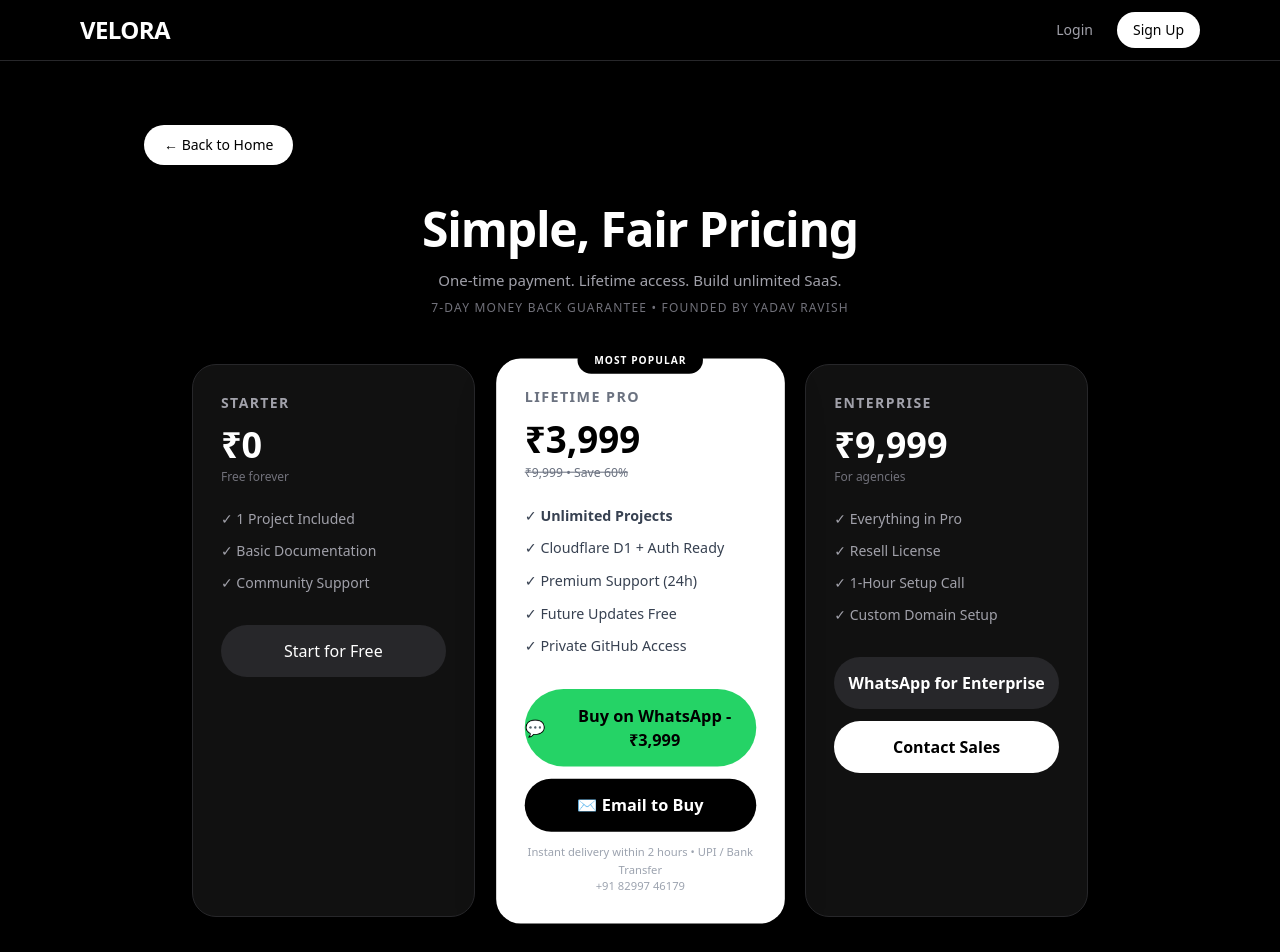
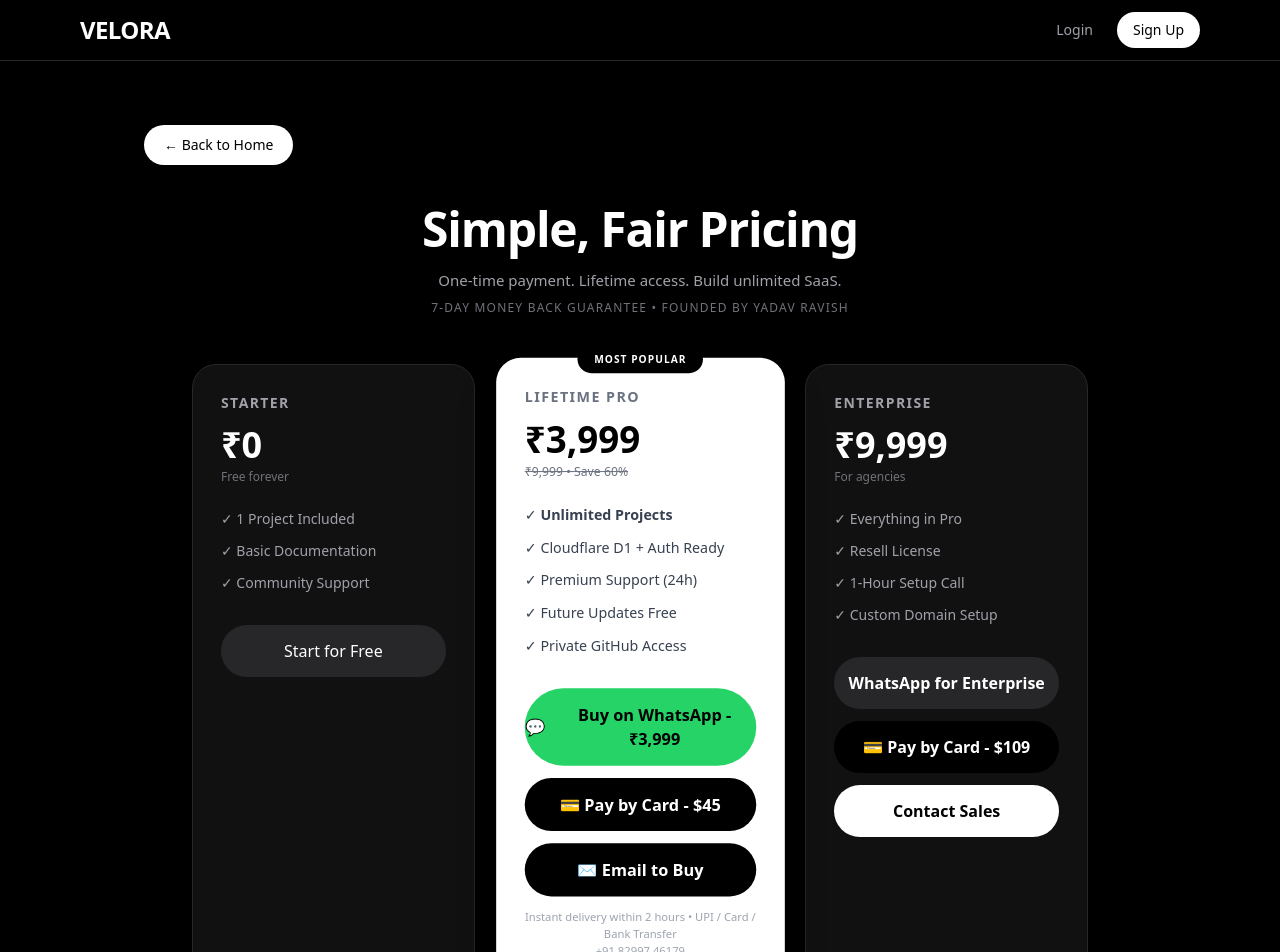
Before and after one commit to Ravs10/saas-starter-kit, a Next.js app: page /pricing in a window 1280 px wide. Shown: the top 952 px of the page. Built offline with nearby package versions, Linux system fonts and the light colour scheme.

Commit message:
Integrate Stripe payment options into pricing page

```diff
--- a/app/pricing/page.tsx
+++ b/app/pricing/page.tsx
@@ -1,5 +1,56 @@
-// app/pricing/page.tsx - DIRECT SELL - FINAL WITH WHATSAPP
+// app/pricing/page.tsx - DIRECT SELL + STRIPE - FINAL
+'use client';
+
+import { useState } from 'react';
+
+// --- STRIPE BUY BUTTON ---
+// This button uses buyer's own Stripe keys.
+// Buyer only needs to set NEXT_PUBLIC_STRIPE_PRICE_PRO in .env.local
+function StripeBuyButton({ priceId, label }: { priceId: string; label: string }) {
+  const [loading, setLoading] = useState(false);
+
+  const buy = async () => {
+    if (!priceId) {
+      alert('Stripe Price ID is not configured. Please set it in .env.local');
+      return;
+    }
+    setLoading(true);
+    const email = prompt('Enter your Email for receipt');
+    if (!email) {
+      setLoading(false);
+      return;
+    }
+    try {
+      const res = await fetch('/api/stripe/checkout', {
+        method: 'POST',
+        headers: { 'Content-Type': 'application/json' },
+        body: JSON.stringify({ priceId, email }),
+      });
+      const data = await res.json();
+      if (data.url) window.location.href = data.url;
+      else alert('Payment failed: ' + (data.error || 'Unknown error'));
+    } catch (e) {
+      alert('Payment failed. Please try again.');
+    }
+    setLoading(false);
+  };
+
+  return (
+    <button
+      onClick={buy}
+      disabled={loading}
+      className="flex items-center justify-center gap-2 bg-black hover:bg-zinc-900 text-white text-center py-3.5 rounded-full font-bold transition w-full disabled:opacity-50"
+    >
+      {loading ? 'Loading...' : label}
+    </button>
+  );
+}
+
 export default function PricingPage() {
+  // Buyer will set these in .env.local
+  const proPriceId = process.env.NEXT_PUBLIC_STRIPE_PRICE_PRO || '';
+  const enterprisePriceId = process.env.NEXT_PUBLIC_STRIPE_PRICE_ENTERPRISE || '';
+
   return (
     <div className="min-h-[calc(100vh-200px)] bg-black text-white">
       <div className="max-w-5xl mx-auto px-4 py-10 md:py-16">
@@ -32,7 +83,7 @@ export default function PricingPage() {
             <a href="/signup" className="block mt-8 bg-zinc-800 hover:bg-zinc-700 text-center py-3.5 rounded-full font-medium transition">Start for Free</a>
           </div>
 
-          {/* Pro - Most Popular - DIRECT SELL */}
+          {/* Pro - Most Popular - DIRECT SELL + STRIPE */}
           <div className="bg-white text-black p-7 rounded-[24px] relative scale-[1.02] shadow-2xl">
             <span className="absolute -top-3 left-1/2 -translate-x-1/2 bg-black text-white text-[10px] px-4 py-1.5 rounded-full tracking-widest font-bold">MOST POPULAR</span>
             <h3 className="font-bold text-sm tracking-widest uppercase text-gray-500">Lifetime Pro</h3>
@@ -49,10 +100,14 @@ export default function PricingPage() {
               <a href="https://wa.me/918299746179?text=Hi%20Ravish,%20I%20want%20to%20buy%20Velora%20Saas%20Starter%20Kit-%20Rs%203999" target="_blank" className="flex items-center justify-center gap-2 bg-[#25D366] hover:bg-[#20BD5A] text-black text-center py-3.5 rounded-full font-bold transition">
                 <span>💬</span> Buy on WhatsApp - ₹3,999
               </a>
+
+              {/* STRIPE BUTTON - For Card / Global Buyers */}
+              <StripeBuyButton priceId={proPriceId} label="💳 Pay by Card - $45" />
+
               <a href="mailto:yadavravish@velora.workers.dev?subject=Buy%20Velora%20Pro%20-%20Rs%203999&body=Hi%20Ravish,%20I%20want%20to%20buy%20Velora%20Pro" className="flex items-center justify-center gap-2 bg-black hover:bg-zinc-900 text-white text-center py-3.5 rounded-full font-bold transition">
                 ✉️ Email to Buy
               </a>
-              <p className="text-[11px] text-center text-gray-400">Instant delivery within 2 hours • UPI / Bank Transfer<br/>+91 82997 46179</p>
+              <p className="text-[11px] text-center text-gray-400">Instant delivery within 2 hours • UPI / Card / Bank Transfer<br/>+91 82997 46179</p>
             </div>
           </div>
 
@@ -69,6 +124,7 @@ export default function PricingPage() {
             </ul>
             <div className="mt-8 space-y-3">
               <a href="https://wa.me/918299746179?text=Hi%20Ravish,%20Need%20Enterprise%20Plan%20for%20Velora" target="_blank" className="block bg-zinc-800 hover:bg-zinc-700 text-center py-3.5 rounded-full font-bold text-white transition">WhatsApp for Enterprise</a>
+              <StripeBuyButton priceId={enterprisePriceId} label="💳 Pay by Card - $109" />
               <a href="/contact" className="block bg-white text-black text-center py-3.5 rounded-full font-bold">Contact Sales</a>
             </div>
           </div>
@@ -77,7 +133,7 @@ export default function PricingPage() {
         {/* Trust Section */}
         <div className="text-center mt-16 max-w-xl mx-auto">
           <p className="text-zinc-500 text-sm">Questions? <a href="https://wa.me/918299746179" className="text-[#25D366] underline font-medium">WhatsApp: +91 82997 46179</a> • <a href="mailto:run4ravish@gmail.com" className="text-white underline">run4ravish@gmail.com</a></p>
-          <p className="text-zinc-600 text-xs mt-2">Secure payment via UPI • Instant access • 7-day refund • Founded by Yadav Ravish, India</p>
+          <p className="text-zinc-600 text-xs mt-2">Secure payment via UPI / Card • Instant access • 7-day refund • Founded by Yadav Ravish, India</p>
         </div>
 
       </div>
```
